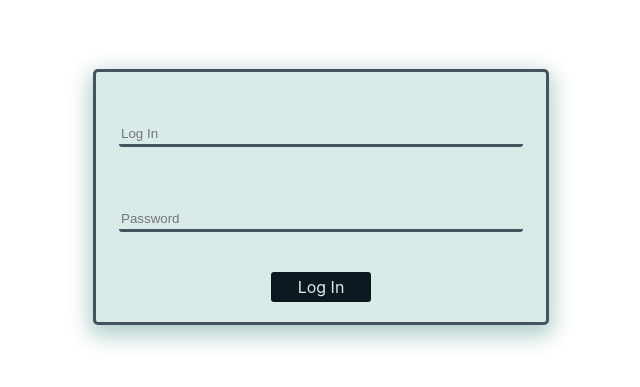
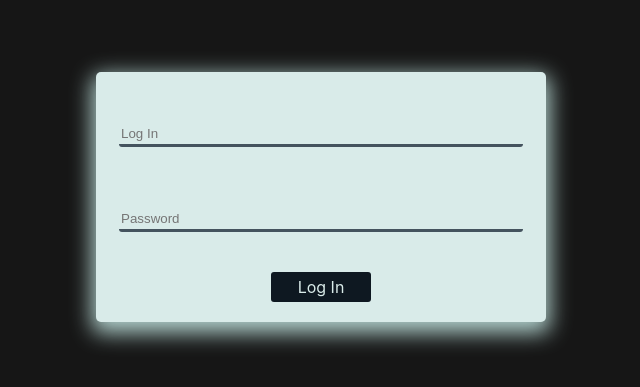
Before and after one commit to VNechesanov/LifeLevel, a React (Create React App) app: page / in a window 1280 px wide. Shown: the part 203-590 px from the top of the page, without its empty margins (319-959 px from the left). Built offline with nearby package versions, Linux system fonts and the light colour scheme.

Commit message:
fix: fixed some UI issues

```diff
--- a/src/components/SignIn/SignIn.tsx
+++ b/src/components/SignIn/SignIn.tsx
@@ -10,12 +10,24 @@ enum SignInMarker {
     password = 'Password',
 }
 
-const Container = styled.div<{ isAnimationNeed: boolean }>`
+const Container = styled.div`
     display: flex;
     align-items: center;
     justify-content: center;
     height: 100vh;
     width: 100vw;
+    background: ${colors.codGray};
+`;
+
+const Form = styled.div<{ isAnimationNeed: boolean }>`
+    background: ${colors.swansDown};
+    border-radius: 5px;
+    height: 250px;
+    width: 450px;
+    display: flex;
+    flex-direction: column;
+    align-items: center;
+    box-shadow: 0px 7px 21px 4px rgba(176,207,203);
 
     ${(props) =>
         props.isAnimationNeed &&
@@ -28,18 +40,6 @@ const Container = styled.div<{ isAnimationNeed: boolean }>`
         css`
             animation: 0.8s linear ${fadeInAnimation};
     `}
-`;
-
-const Form = styled.div`
-    background: ${colors.swansDown};
-    border-radius: 5px;
-    border: 3px solid ${colors.riverBed};
-    height: 250px;
-    width: 450px;
-    display: flex;
-    flex-direction: column;
-    align-items: center;
-    box-shadow: 0px 7px 21px 4px rgba(176,207,203);
 `;
 
 const Input = styled.input<{color: string}>`
@@ -105,10 +105,10 @@ const SignIn = (props: Props) => {
 
 
     return (
-        <Container
-            isAnimationNeed={isFadeOut}
-            onAnimationEnd={(e: React.AnimationEvent<HTMLDivElement>) => onAnimationEndHandler(e)}>
-            <Form>
+        <Container>
+            <Form
+                isAnimationNeed={isFadeOut}
+                onAnimationEnd={(e: React.AnimationEvent<HTMLDivElement>) => onAnimationEndHandler(e)}>
                 <Input
                     placeholder="Log In"
                     value={logIn}
--- a/src/index.css
+++ b/src/index.css
@@ -6,6 +6,7 @@ body {
   -webkit-font-smoothing: antialiased;
   -moz-osx-font-smoothing: grayscale;
   overflow: hidden;
+  background: #161616;
 }
 
 code {
```
